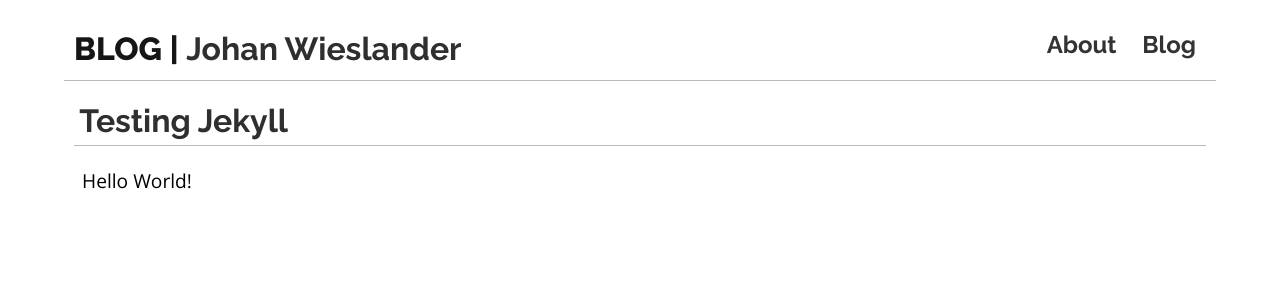
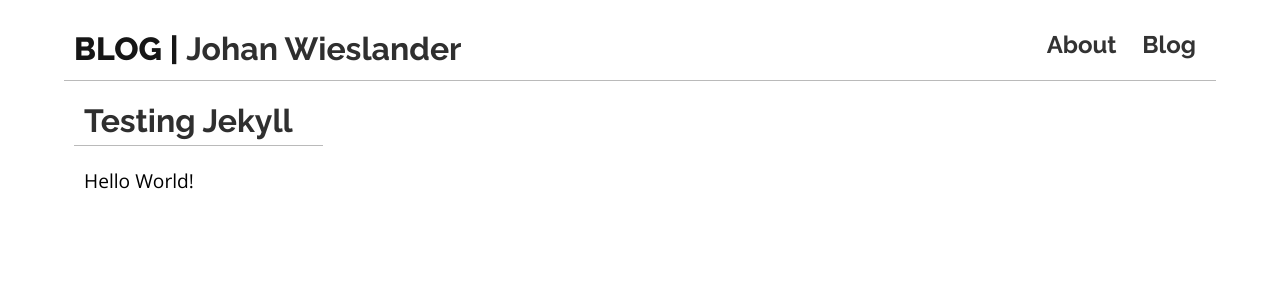
Before and after one commit to Halliom/halliom.github.io, a Jekyll site: the page built from blog.html, in a window 1280 px wide. Shown: the top 300 px of the page. Built offline with Jekyll 4.4.1, drawn with Linux system fonts in a browser that asks for light colours; nearby versions of some CDN libraries.

Commit message:
Fixed indentation and underlines

```diff
--- a/css/style.css
+++ b/css/style.css
@@ -142,7 +142,11 @@ body {
     }
 
     .post-title-small {
-        padding-left: 0.33rem;
+        padding-left: 10px;
+        padding-right: 30px;
+
+        width: fit-content;
+
 
         padding-bottom: 0.33rem;
         border-bottom-style: solid;
@@ -151,6 +155,6 @@ body {
     }
 
     .post-body-small {
-        padding-left: 0.5rem;
+        padding-left: 10px;
     }
 }
```
Also changed, not shown: 2 other files.
